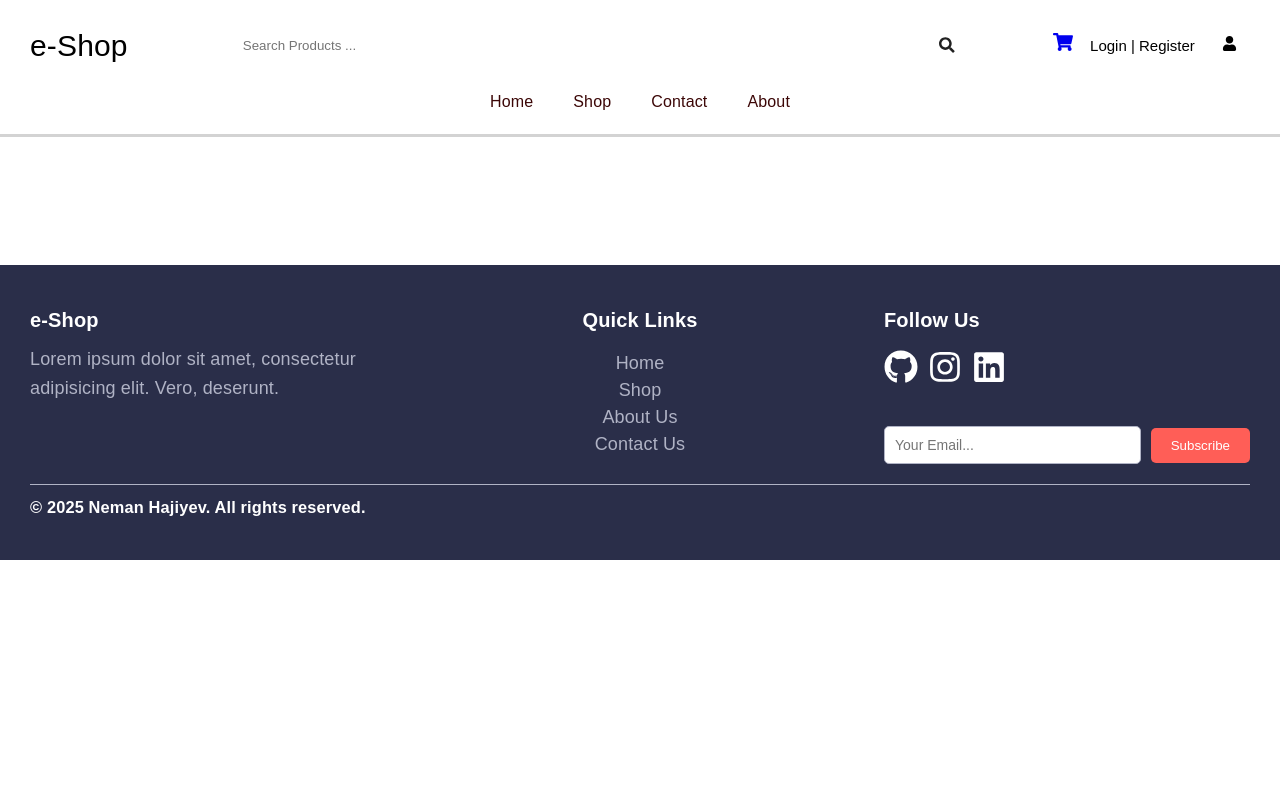
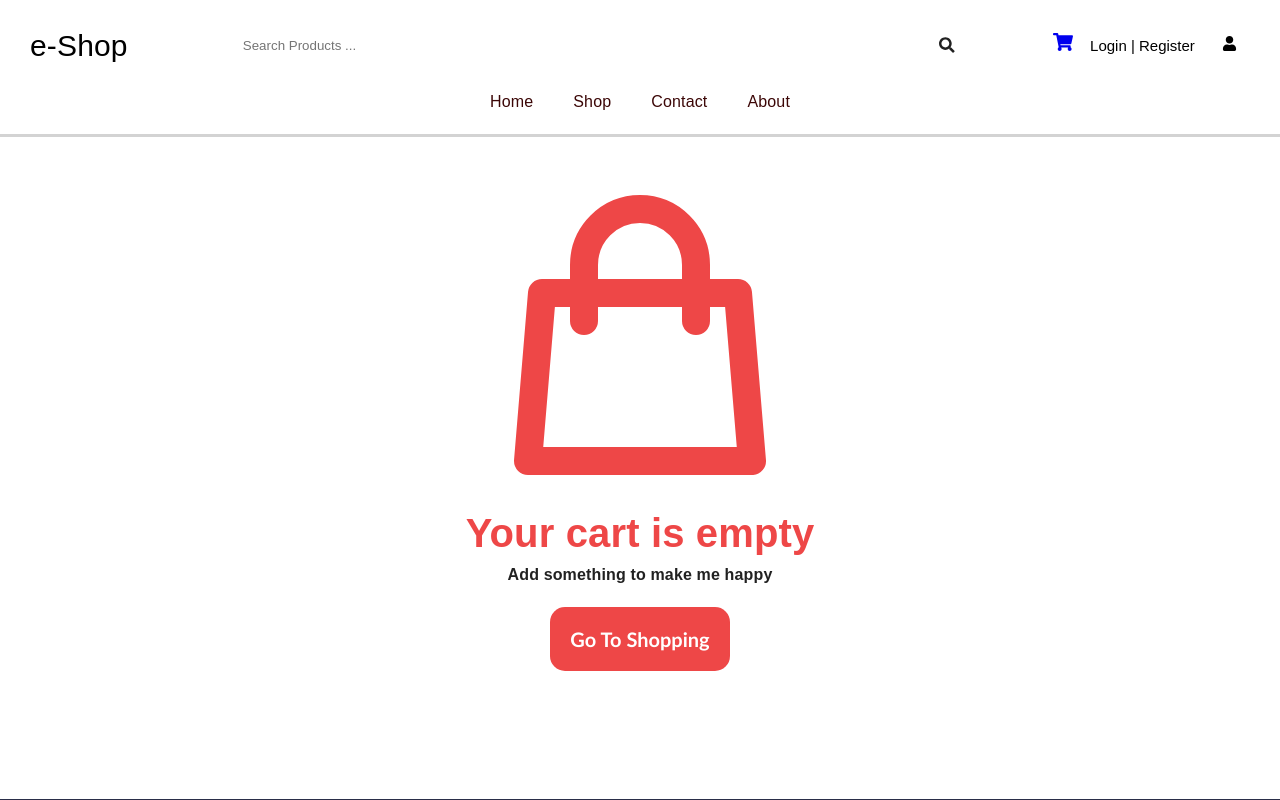
Before and after one commit to NemanHajiyev/E-Commerce-V2, a React (Vite) app: page /cart in a window 1280 px wide. Shown: the top 800 px of the page. Built offline with nearby package versions, Linux system fonts and the light colour scheme.

Commit message:
Cart is Empty

```diff
--- a/src/Pages/Cart.jsx
+++ b/src/Pages/Cart.jsx
@@ -1,21 +1,40 @@
 import React from 'react';
 import { useSelector } from 'react-redux';
 import '../Styles/Basket.css'
+import { FaDeleteLeft } from 'react-icons/fa6';
+import { HiOutlineShoppingBag } from 'react-icons/hi';
+import { Link } from 'react-router-dom';
 
 
 const Cart = () => {
     const { products, totalQnty, totalPrice } = useSelector((store) => store.cart)
-    console.log(products)
+
+    if (products.length === 0) {
+        return (
+            <div className='emptyCart'>
+                <HiOutlineShoppingBag className='empty-icon' />
+                <h1>Your cart is empty</h1>
+                <h4>Add something to make me happy</h4>
+                <Link to='/shop'><button>Go To Shopping</button></Link>
+            </div>)
+    }
+
     return (
-        <div>
-            {products?.map((product) => (
-                <div className="cart-detail">
-                    <img src={product.image} />
-                    <h1>{product.name}</h1>
-                    <h2>{product.price}</h2>
-                    <p>{product.quantity}</p>
-                </div>
-            ))}
+        <div className='cart'>
+            <div className='cart-left'>
+                {products?.map((product) => (
+                    <div className="cart-detail">
+                        <img src={product.image} />
+                        <h2>{product.name}</h2>
+                        <h1>${product.price}</h1>
+                        <h4>{product.quantity}</h4>
+                        <FaDeleteLeft />
+                    </div>
+                ))}
+            </div>
+            <div className='cart-right'>
+
+            </div>
         </div>
     )
 }
--- a/src/Styles/Basket.css
+++ b/src/Styles/Basket.css
@@ -0,0 +1,76 @@
+.cart {
+    width: 100%;
+    height: 100vh;
+    display: flex;
+    justify-content: space-between;
+    padding: 10px 0px 0px 0px;
+}
+
+.cart-detail {
+    padding: 15px;
+    display: flex;
+    justify-content: space-between;
+    align-items: center;
+    box-shadow: rgba(50, 50, 93, 0.25) 0px 6px 12px -2px, rgba(0, 0, 0, 0.3) 0px 3px 7px -3px;
+}
+
+.cart-detail img {
+    width: 90px;
+    height: 110px;
+}
+
+.cart-left {
+    width: 71%;
+}
+
+.cart-right {
+    width: 28%;
+    border: 1px solid rgb(0, 255, 55);
+    height: 400px !important;
+}
+
+.emptyCart {
+    margin-top: 30px;
+    display: flex;
+    justify-content: center;
+    align-items: center;
+    flex-direction: column;
+}
+
+.empty-icon {
+    font-size: 21rem;
+    color: rgb(238, 71, 71);
+    cursor: pointer;
+}
+
+.empty-icon:hover {
+    color: red;
+}
+
+.emptyCart h1 {
+    color: rgb(238, 71, 71);
+    font-size: 40px;
+    cursor: pointer;
+}
+
+.emptyCart h1:hover {
+    color: red;
+}
+
+.emptyCart button {
+    margin-top: 20px;
+    font-size: 20px;
+    border: none;
+    border-radius: 15px;
+    background-color: rgb(238, 71, 71);
+    color: white;
+    padding: 20px;
+    cursor: pointer;
+    font-family: 'Trebuchet MS', 'Lucida Sans Unicode', 'Lucida Grande', 'Lucida Sans', Arial, sans-serif;
+    font-weight: bold;
+}
+
+.emptyCart button:hover {
+    background-color: rgb(253, 0, 0);
+    color: white;
+}
```
